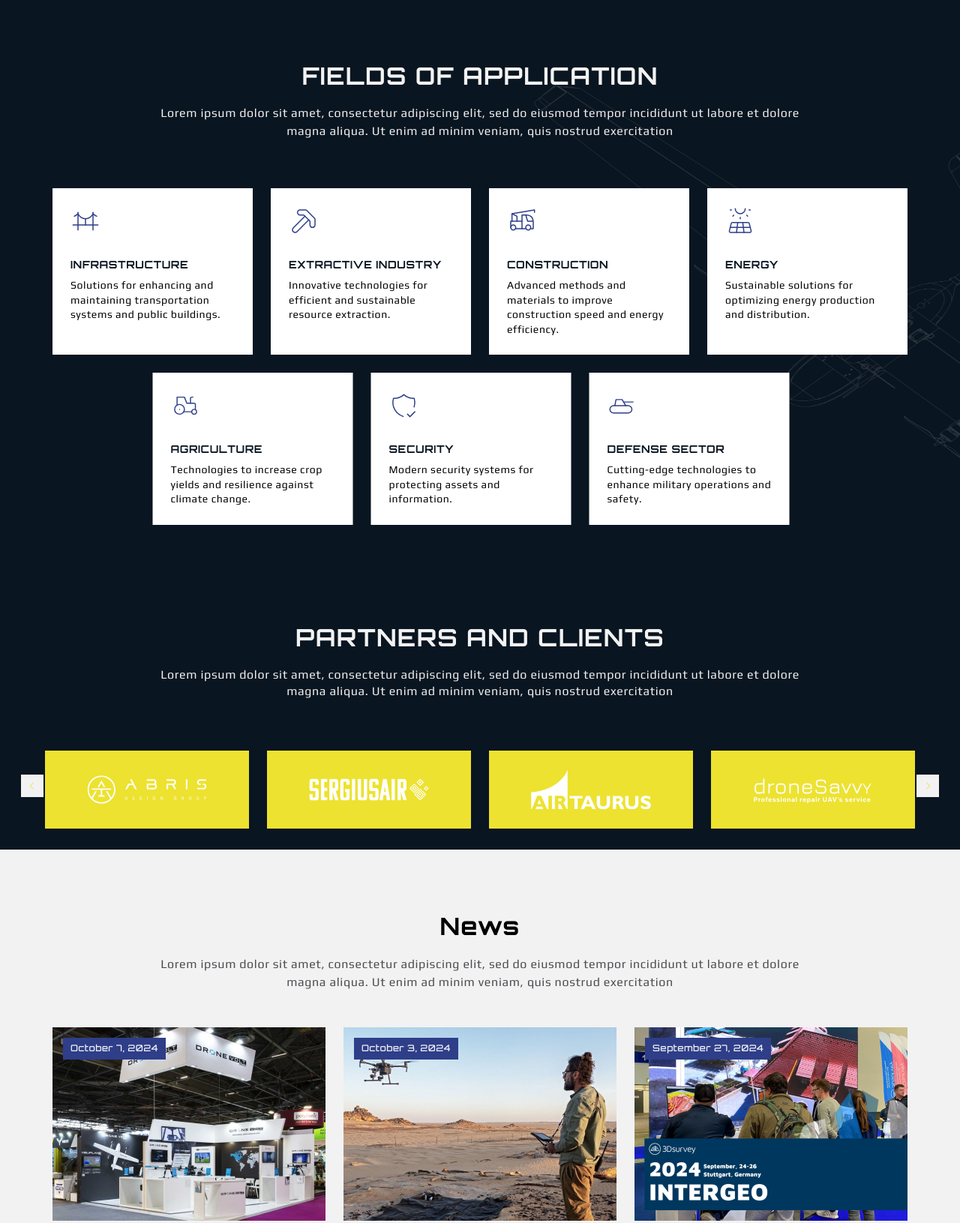
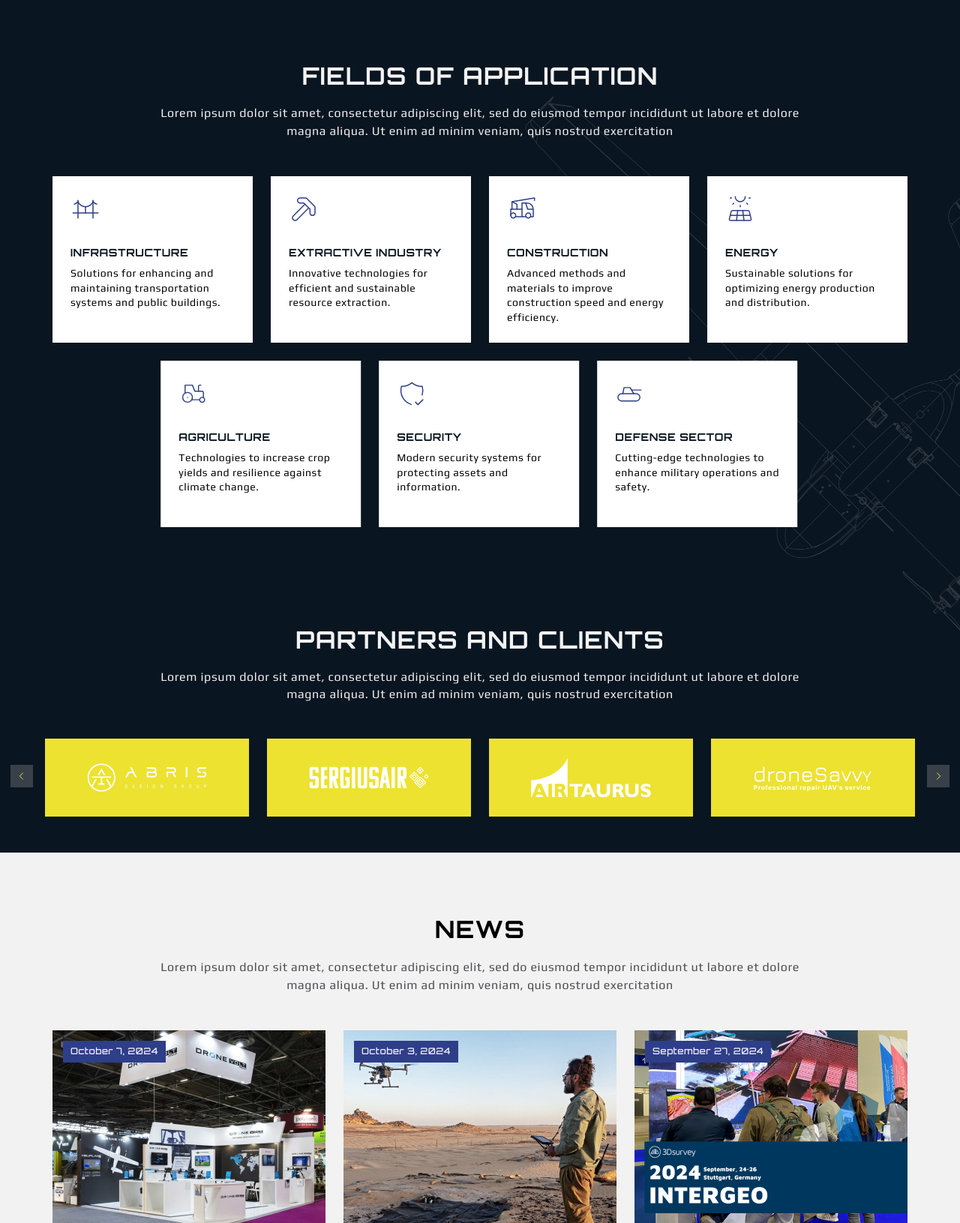
Before and after one commit to techsupportananchenko/abris, a PHP site: page / in a window 1280 px wide. Shown: the part 4498-6129 px from the top of the page at 75% size. Run offline with PHP 8.4, Linux system fonts and the light colour scheme.

Commit message:
fixed desktop styles

```diff
--- a/index.html
+++ b/index.html
@@ -30,13 +30,13 @@
         <div class="header_content">
             <img src="src/icons/logo.svg" alt="logo" width="169" height="40" class="header_content_logo">
             <div class="header_content_menu">
-                <a href="#" class="header_content_menu_item">ABRIS DG</a>
-                <a href="#" class="header_content_menu_item">Products</a>
-                <a href="#" class="header_content_menu_item">Solutions</a>
-                <a href="#" class="header_content_menu_item">Services</a>
-                <a href="#" class="header_content_menu_item">Industries</a>
-                <a href="#" class="header_content_menu_item">Media Center</a>
-                <a href="#" class="header_content_menu_item">Contact Us</a>
+                <a href="#abris" class="header_content_menu_item">ABRIS DG</a>
+                <a href="#products" class="header_content_menu_item">Products</a>
+                <a href="#solutions" class="header_content_menu_item">Solutions</a>
+                <a href="#services" class="header_content_menu_item">Services</a>
+                <a href="#industries" class="header_content_menu_item">Industries</a>
+                <a href="#media" class="header_content_menu_item">Media Center</a>
+                <a href="#contact" class="header_content_menu_item">Contact Us</a>
             </div>
         </div>
     </div>
@@ -188,7 +188,7 @@
         </div>
     </div>
     <div class="fields-section">
-        <img src="src/img/plane-1.png" alt="fields" width="890" height="500" class="fields-section_bg">
+        <img src="src/img/plane-1.png" alt="fields" width="692" height="1275" class="fields-section_bg">
         <div class="fields-section_content">
             <h2 class="fields-section_content_title">FIELDS OF APPLICATION</h2>
             <div class="fields-section_content_fields">
@@ -336,7 +336,7 @@
                 </div>
             </div>
             <div class="careers-content">
-                <h2 class="careers-content_title">Careers</h2>
+                <h2 class="careers-content_title">Career</h2>
                 <div class="careers-content_description">
                     Lorem ipsum dolor sit amet, consectetur adipiscing elit, sed do eiusmod tempor incididunt ut labore et dolore magna aliqua. Ut enim ad minim veniam, quis nostrud exercitation
                 </div>
--- a/style.css
+++ b/style.css
@@ -128,7 +128,7 @@
     color: rgba(242, 242, 242, 1);
     max-width: 700px;
     text-transform: uppercase;
-    margin-bottom: 70px;
+    margin: 0;
 }
 
 .description {
@@ -272,8 +272,7 @@
     line-height: 44.8px;
     letter-spacing: 0.04em;
     text-align: center;
-    text-underline-position: from-font;
-    text-decoration-skip-ink: none;
+    text-transform: uppercase;
     color: #F2F2F2;
     margin: 0;
     margin-bottom: 16px;
@@ -471,6 +470,7 @@
     color: #091520;
     margin: 0;
     margin-bottom: 16px;
+    text-transform: uppercase;
 }
 
 .our-products-section_content_description {
@@ -622,7 +622,6 @@
     margin: 0;
 }
 
-/* Стилі для кругового елементу */
 .d-section_item_circle {
     width: 62px;
     height: 62px;
@@ -633,13 +632,13 @@
     align-items: center;
     justify-content: center;
     transition: all 0.3s ease;
+    animation: pulseCircle 2s ease-out infinite;
 }
 
 .d-section_item_circle:hover {
-    border: 1px solid #FFFFFF;
+    border: 1px solid #fff;
 }
 
-/* Пульсуючий ефект */
 .d-section_item_circle::after {
     content: '';
     position: absolute;
@@ -648,7 +647,6 @@
     border-radius: 50%;
 }
 
-/* Внутрішній круг */
 .d-section_item_circle::before {
     content: '';
     width: 34px;
@@ -658,8 +656,6 @@
     position: absolute;
 }
 
-
-/* Зміна стану при ховері */
 .d-section_item:hover .d-section_item_circle::before {
     animation: circleHover 0.3s forwards;
 }
@@ -667,6 +663,18 @@
 @keyframes circleHover {
     to {
         transform: scale(1.1);
+    }
+}
+
+@keyframes pulseCircle {
+    0% {
+        transform: scale(1);
+    }
+    50% {
+        transform: scale(1.2);
+    }
+    100% {
+        transform: scale(1);
     }
 }
 
@@ -700,10 +708,10 @@
 
 .fields-section_bg {
     position: absolute;
-    bottom: -10%;
+    bottom: -52%;
     right: 0;
-    width: 678px;
-    height: 900px;
+    width: 692px;
+    height: 1275px;
     z-index: 1;
 }
 
@@ -727,8 +735,7 @@
     line-height: 44.8px;
     letter-spacing: 0.04em;
     text-align: center;
-    text-underline-position: from-font;
-    text-decoration-skip-ink: none;
+    text-transform: uppercase;
     color: #F2F2F2;
     margin: 0;
     margin-bottom: 16px;
@@ -743,7 +750,6 @@
     text-align: center;
     color: #F2F2F2;
     margin: 0;
-    margin-bottom: 16px;
     max-width: 888px;
 }
 
@@ -762,7 +768,8 @@
 }
 
 .fields-section_content_fields_list > *:nth-last-child(-n+3) {
-    transform: translateX(50%);
+    transform: translateX(54%);
+    height: 174px;
 }
 
 .fields-section_content_fields_list_item {
@@ -821,6 +828,7 @@
     color: #F2F2F2;
     margin: 0;
     margin-bottom: 16px;
+    text-transform: uppercase;
 }
 
 .partners-section_content_description {
@@ -838,8 +846,6 @@
 
 .partners-section_content_partners-slider {
     max-width: 1366px;
-    padding: 20px 0;
-    margin-top: 48px;
     margin-left: auto;
     margin-right: auto;
     position: relative;
@@ -867,7 +873,7 @@
 .partners-section_content .swiper-button-prev {
     width: 30px;
     height: 30px;
-    background-color: #F2F2F2;
+    background-color: #38414A;
     display: flex;
     align-items: center;
     justify-content: center;
@@ -879,15 +885,15 @@
 }
 
 .partners-section_content .swiper-button-prev {
-    left: -32px;
-    top: 100%;
-    transform: translateY(-100%);
+    left: -46px;
+    top: 55%;
+    transform: translateY(0%);
 }
 
 .partners-section_content .swiper-button-next {
-    right: -32px;
-    top: 100%;
-    transform: translateY(-100%);
+    right: -46px;
+    top: 55%;
+    transform: translateY(0%);
 }
 
 /* News & Careers Section */
@@ -935,6 +941,7 @@
     text-align: center;
     margin: 0;
     margin-bottom: 16px;
+    text-transform: uppercase;
 }
 
 .news-content_description {
```
